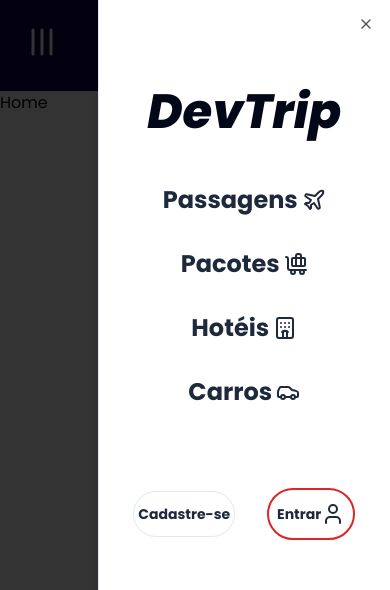
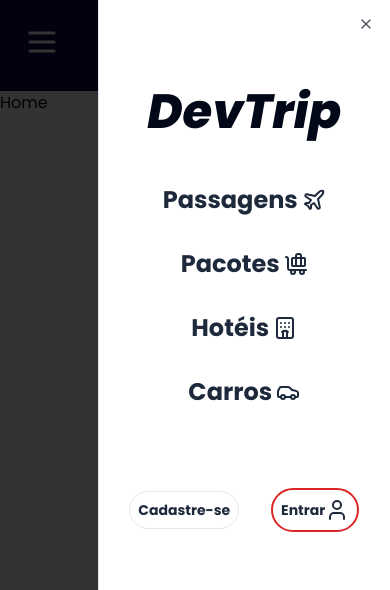
Before and after one commit to CarlosAlexandredevv/Dev-Trip, a React (Vite) app: page / in a window 390 px wide. Both pictures are taken after a click on the button 42 px from the left and 42 px from the top of the page. Shown: the top 590 px of the page. Built offline with nearby package versions, Linux system fonts and the light colour scheme; a web font is replaced by a local one.

Commit message:
Clean Header

```diff
--- a/src/Components/Header.jsx
+++ b/src/Components/Header.jsx
@@ -1,4 +1,4 @@
-import React, { useState, useEffect } from 'react';
+import React from 'react';
 import { NavLink } from 'react-router-dom';
 import {
   Sheet,
@@ -12,50 +12,14 @@ import {
 import { BaggageClaim, Car, Hotel, Menu, Plane, User } from 'lucide-react';
 
 export function Header() {
-  const [isOpen, setIsOpen] = useState(false);
-  const [isRotated, setIsRotated] = useState(false);
-
-  const openSheet = () => {
-    setIsOpen(true);
-    setIsRotated(true);
-  };
-
-  const closeSheet = () => {
-    setIsOpen(false);
-    setIsRotated(false);
-  };
-
-  useEffect(() => {
-    const handleOutsideClick = (event) => {
-      if (isOpen && event.target.closest('.sheet') === null) {
-        closeSheet();
-      }
-    };
-
-    if (isOpen) {
-      document.addEventListener('mousedown', handleOutsideClick);
-    } else {
-      document.removeEventListener('mousedown', handleOutsideClick);
-    }
-
-    return () => {
-      document.removeEventListener('mousedown', handleOutsideClick);
-    };
-  }, [isOpen]);
-
-  const menuRotation = isRotated ? 'rotate-90' : 'rotate-0';
-
-  function clickNavLink() {
-    <Sheet /> === null;
-  }
   return (
     <>
-      {/* // Mobile */}
+      {/* Mobile */}
       <header className="bg-primary p-6 md:hidden">
-        <Sheet onClose={closeSheet}>
-          <SheetTrigger onClick={openSheet}>
+        <Sheet>
+          <SheetTrigger>
             <Menu
-              className={`transform transition-transform duration-300 ${menuRotation}`}
+              className="transform transition-transform duration-300 rotate-0 hover:rotate-90"
               color="white"
               size={36}
             />
@@ -65,10 +29,7 @@ export function Header() {
               <SheetTitle className="mt-16">
                 <NavLink to="/">
                   <SheetClose asChild>
-                    <h1
-                      to="/"
-                      className="font-extrabold text-5xl italic text-center"
-                    >
+                    <h1 className="font-extrabold text-5xl italic text-center">
                       DevTrip
                     </h1>
                   </SheetClose>
@@ -100,7 +61,6 @@ export function Header() {
                       Hotéis <Hotel />
                     </NavLink>
                   </SheetClose>
-
                   <SheetClose asChild>
                     <NavLink
                       to="carros"
@@ -111,10 +71,10 @@ export function Header() {
                   </SheetClose>
                 </nav>
                 <div className="flex gap-8 items-center justify-center mt-20">
-                  <button className="text-slate-800 font-bold border px-1 py-3 rounded-full">
+                  <button className="text-slate-800 font-bold border px-2 py-2 rounded-full">
                     Cadastre-se
                   </button>
-                  <button className="px-2 py-3 text-slate-800 border-2 border-red-600 rounded-full hover:bg-red-600 duration-300 flex items-center font-bold">
+                  <button className="px-2 py-2 text-slate-800 border-2 border-red-600 rounded-full hover:bg-red-600 duration-300 flex items-center font-bold">
                     Entrar <User />
                   </button>
                 </div>
@@ -125,7 +85,7 @@ export function Header() {
       </header>
 
       {/* Min 768px */}
-      <header className=" hidden w-full justify-evenly items-center p-6 bg-[#10004F] text-white md:flex">
+      <header className="hidden w-full justify-evenly items-center p-6 bg-primary text-white md:flex">
         <NavLink to="/" className="font-extrabold text-3xl italic">
           DevTrip
         </NavLink>
@@ -145,7 +105,7 @@ export function Header() {
         </nav>
         <div className="flex gap-8 center">
           <button>Sign In</button>
-          <button className=" flex gap-1 px-6 py-2 border-2 border-red-600 rounded-full hover:bg-red-600 duration-300">
+          <button className="flex gap-1 px-6 py-2 border-2 border-red-600 rounded-full hover:bg-red-600 duration-300">
             Sign UP <User />
           </button>
         </div>
--- a/tailwind.config.js
+++ b/tailwind.config.js
@@ -23,7 +23,7 @@ module.exports = {
         ring: 'hsl(var(--ring))',
         background: 'hsl(var(--background))',
         foreground: 'hsl(var(--foreground))',
-        primary: '#10004F', // Definindo apenas a nova cor primária
+        primary: '#10004F',
         secondary: {
           DEFAULT: 'hsl(var(--secondary))',
           foreground: 'hsl(var(--secondary-foreground))',
```
